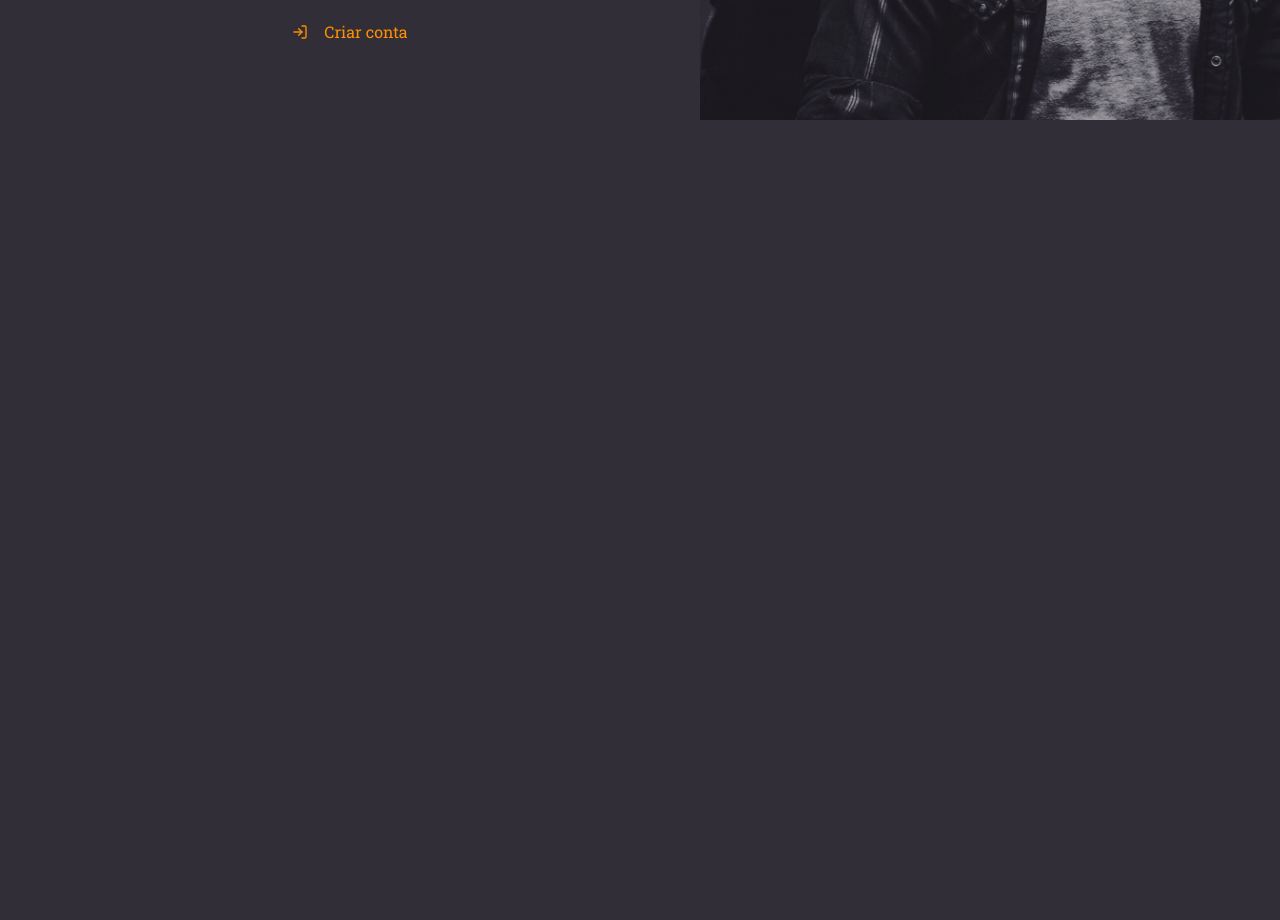
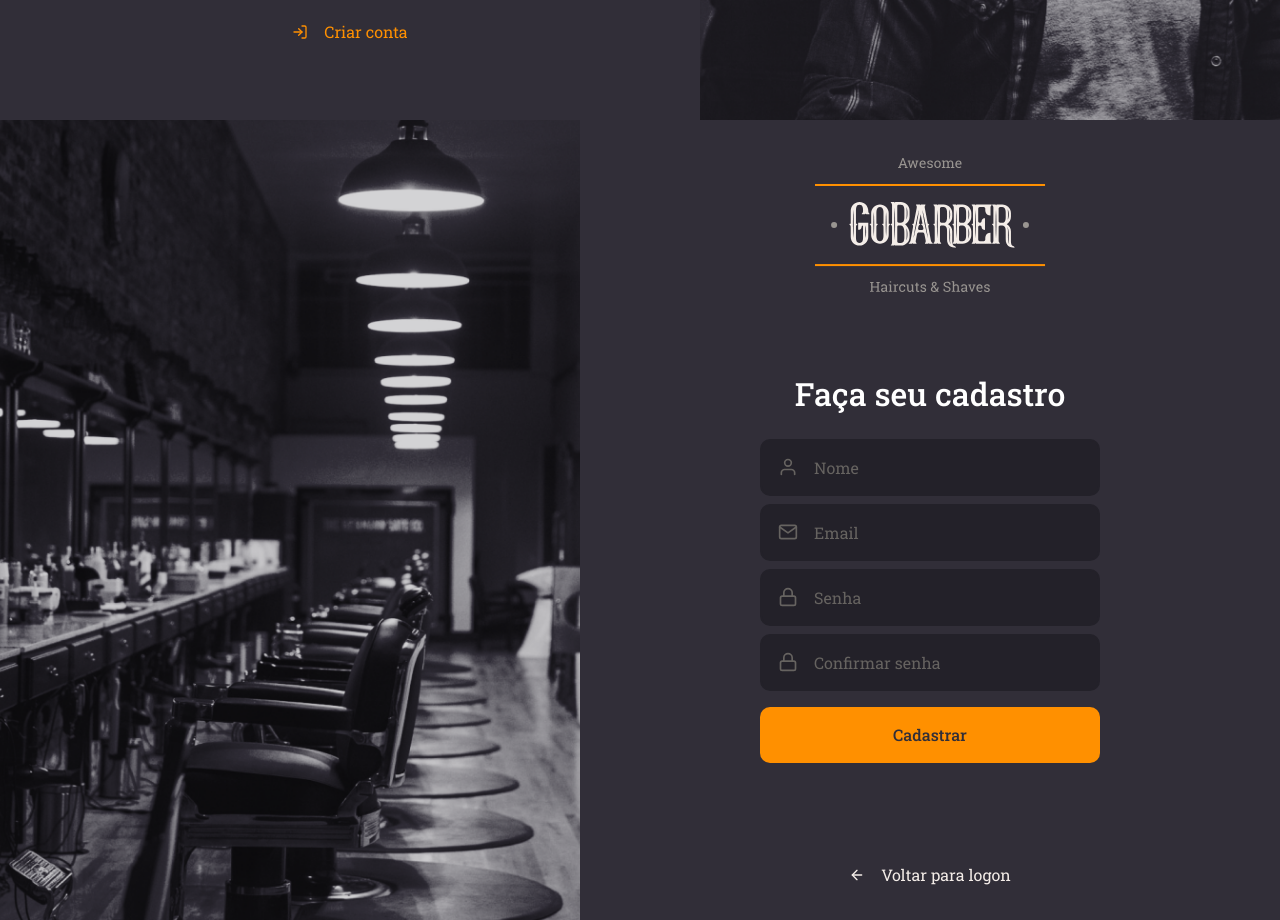
Before and after one commit to guicostaarantes/gobarber-web, a React (Create React App) app: page /signup in a window 1280 px wide. Shown: the part 680-1600 px from the top of the page. Before the commit the page ends 800 px from the top, so only its background shows below. Built offline with nearby package versions, Linux system fonts and the light colour scheme.

Commit message:
added signup screen

```diff
--- a/src/App.tsx
+++ b/src/App.tsx
@@ -3,10 +3,12 @@ import React from 'react';
 import GlobalStyle from './styles/global';
 
 import SignIn from './pages/SignIn';
+import SignUp from './pages/SignUp';
 
 const App: React.FC = () => (
   <>
     <SignIn />
+    <SignUp />
     <GlobalStyle />
   </>
 );
--- /dev/null
+++ b/src/pages/SignUp/index.tsx
@@ -0,0 +1,43 @@
+import React from 'react';
+
+import { FiArrowLeft, FiUser, FiMail, FiLock } from 'react-icons/fi';
+
+import Input from '../../components/Input';
+import Button from '../../components/Button';
+
+import { Container, Content, Background } from './styles';
+
+import logo from '../../assets/logo.svg';
+
+const SignIn: React.FC = () => (
+  <Container>
+    <Background />
+    <Content>
+      <img src={logo} alt="logo" />
+      <form>
+        <h1>Faça seu cadastro</h1>
+        <Input name="fullName" icon={FiUser} placeholder="Nome" />
+        <Input name="email" icon={FiMail} placeholder="Email" />
+        <Input
+          name="password"
+          icon={FiLock}
+          type="password"
+          placeholder="Senha"
+        />
+        <Input
+          name="confirmPassword"
+          icon={FiLock}
+          type="password"
+          placeholder="Confirmar senha"
+        />
+        <Button type="submit">Cadastrar</Button>
+      </form>
+      <a href="/">
+        <FiArrowLeft />
+        <span>Voltar para logon</span>
+      </a>
+    </Content>
+  </Container>
+);
+
+export default SignIn;
--- /dev/null
+++ b/src/pages/SignUp/styles.ts
@@ -0,0 +1,70 @@
+import styled from 'styled-components';
+
+import { shade } from 'polished';
+
+import backgroundImg from '../../assets/sign-up-background.png';
+
+export const Container = styled.div`
+  height: 100vh;
+  display: flex;
+  align-items: stretch;
+`;
+
+export const Content = styled.div`
+  display: flex;
+  flex-direction: column;
+  place-content: center;
+  align-items: center;
+  width: 100%;
+  max-width: 700px;
+
+  form {
+    margin: 80px 0;
+    width: 340px;
+    text-align: center;
+
+    h1 {
+      margin-bottom: 24px;
+    }
+
+    a {
+      color: #f4ede8;
+      display: block;
+      margin-top: 24px;
+      text-decoration: none;
+      transition: color 0.2s;
+
+      &:hover {
+        color: ${shade(0.2, '#f4ede8')};
+      }
+    }
+  }
+
+  > a {
+    color: #f4ede8;
+    margin-top: 24px;
+    text-decoration: none;
+    transition: color 0.2s;
+
+    display: flex;
+    align-items: center;
+
+    &:hover {
+      color: ${shade(0.2, '#f4ede8')};
+    }
+
+    svg {
+      margin-right: 16px;
+    }
+
+    span {
+      line-height: 16px;
+    }
+  }
+`;
+
+export const Background = styled.div`
+  flex: 1;
+  background: url(${backgroundImg}) no-repeat center;
+  background-size: cover;
+`;
--- a/src/styles/global.ts
+++ b/src/styles/global.ts
@@ -25,4 +25,17 @@ export default createGlobalStyle`
   button {
     cursor: pointer;
   }
+
+/* Hack to disable Chrome's autofill styling */
+  @keyframes autofill {
+    0%,100% {
+      color: #666;
+      background: transparent;
+    }
+  }
+  input:-webkit-autofill {
+    animation-delay: 1s;
+    animation-name: autofill;
+    animation-fill-mode: both;
+  }
 `;
```
Also changed, not shown: src/assets/sign-up-background.png (added).
